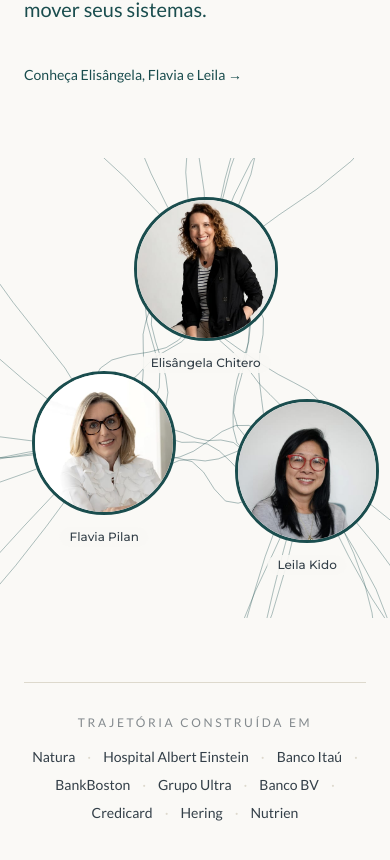
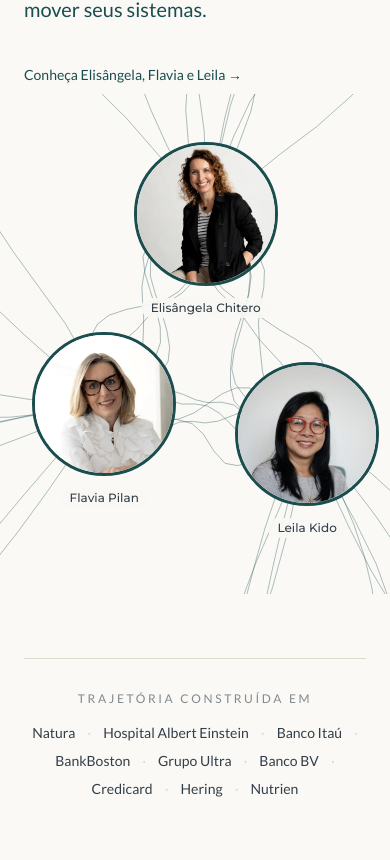
Before and after one commit to elisfortic/vivaz2, a Next.js app: page /pt in a window 390 px wide. Shown: the part 5857-6717 px from the top of the page. Built offline with nearby package versions, Linux system fonts and the light colour scheme.

Commit message:
fix: mobile — fibras do Quem somos sobem de novo, parando pouco antes do texto

```diff
--- a/components/home/secoes/QuemSomos.tsx
+++ b/components/home/secoes/QuemSomos.tsx
@@ -60,11 +60,11 @@ export default function QuemSomos({ lang = "pt" }: { lang?: Idioma }) {
             </Link>
           </div>
 
-          <div className="relative mt-6 h-[460px] md:mt-0 md:h-[600px]">
+          <div className="relative h-[460px] md:h-[600px]">
             {/* o quadro do grafismo é maior que a coluna — as fibras
-                entram e saem sem parecer cortadas; no retrato ele não
-                sobe além da própria caixa para não brigar com o texto */}
-            <div className="absolute -inset-x-24 inset-y-0 md:-inset-y-14">
+                entram e saem sem parecer cortadas; no retrato ele sobe
+                só um pouco, sem alcançar o texto */}
+            <div className="absolute -inset-x-24 -top-10 bottom-0 md:-inset-y-14">
               {/* fade elíptico: some antes do texto, do nav e da régua —
                   nunca corte seco */}
               <TrioAncoragem
```
